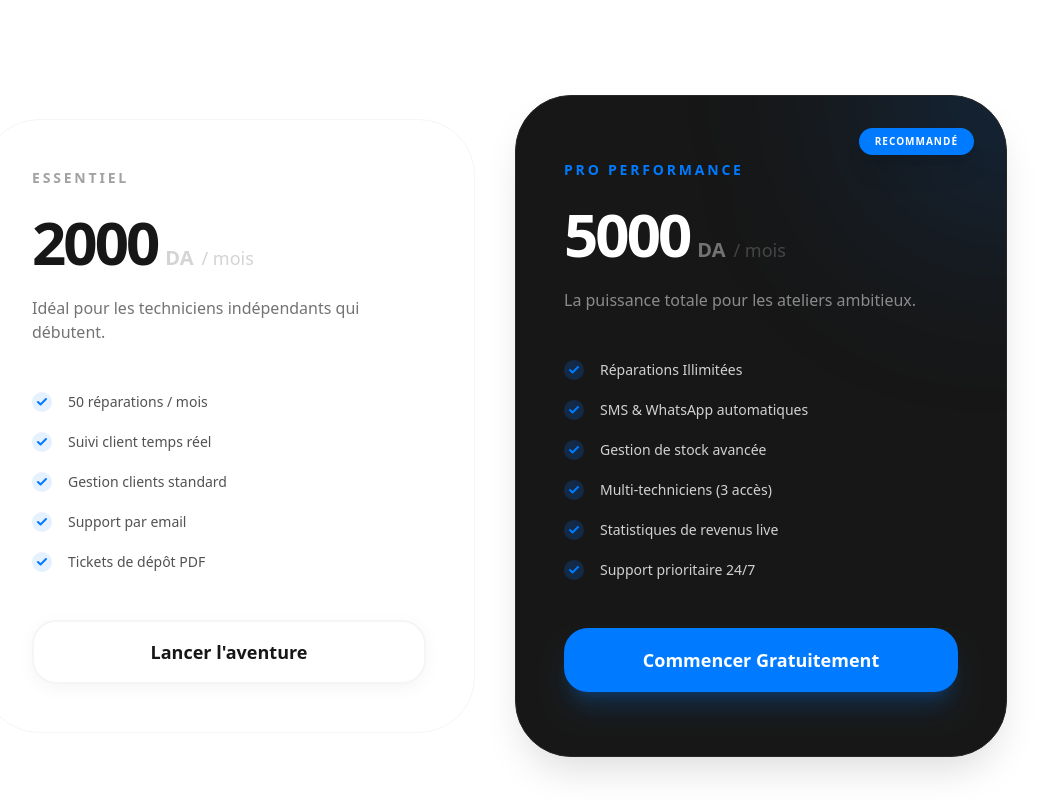
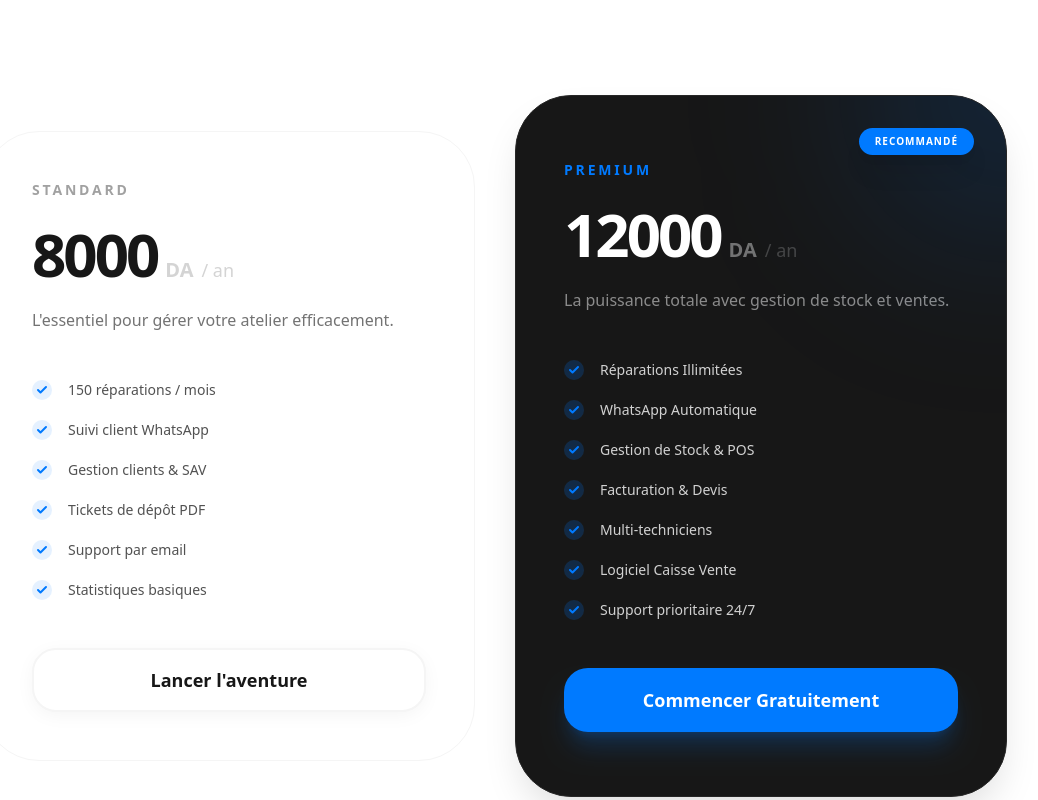
Before and after one commit to Malmeu/jitone, a Next.js app: page / in a window 1280 px wide. Shown: the part 3494-4294 px from the top of the page, without its empty margins (145-1183 px from the left). Built offline with nearby package versions, Linux system fonts and the light colour scheme.

Commit message:
ajout pricing

```diff
--- a/app/dashboard/widget-config/page.tsx
+++ b/app/dashboard/widget-config/page.tsx
@@ -279,7 +279,7 @@ export default function WidgetConfigPage() {
                         </div>
                         <div>
                             <h4 className="text-2xl font-bold mb-2">URL Directe</h4>
-                            <p className="text-neutral-400 font-medium">Partagez ce lien par SMS ou Email.</p>
+                            <p className="text-neutral-400 font-medium">Partagez ce lien par WhatsApp ou Email.</p>
                         </div>
                     </div>
 
--- a/app/track/page.tsx
+++ b/app/track/page.tsx
@@ -32,7 +32,7 @@ export default function TrackSearchPage() {
                         Suivre ma réparation
                     </h1>
                     <p className="text-neutral-600">
-                        Entrez le code de suivi reçu par SMS ou email
+                        Entrez le code de suivi reçu par WhatsApp ou email
                     </p>
                 </div>
 
--- a/components/landing/Features.tsx
+++ b/components/landing/Features.tsx
@@ -21,7 +21,7 @@ const features = [
     {
         icon: Smartphone,
         title: "Notifications Smart",
-        description: "Envoyez des alertes automatiques par SMS et WhatsApp dès que l'appareil est prêt.",
+        description: "Envoyez des alertes automatiques par WhatsApp dès que l'appareil est prêt.",
         color: "bg-emerald-500",
         light: "bg-emerald-50"
     },
--- a/components/landing/Pricing.tsx
+++ b/components/landing/Pricing.tsx
@@ -7,33 +7,35 @@ import Link from 'next/link';
 
 const plans = [
     {
-        name: "Essentiel",
-        price: "2000",
+        name: "Standard",
+        price: "8000",
         currency: "DA",
-        period: "/ mois",
-        description: "Idéal pour les techniciens indépendants qui débutent.",
+        period: "/ an",
+        description: "L'essentiel pour gérer votre atelier efficacement.",
         features: [
-            "50 réparations / mois",
-            "Suivi client temps réel",
-            "Gestion clients standard",
+            "150 réparations / mois",
+            "Suivi client WhatsApp",
+            "Gestion clients & SAV",
+            "Tickets de dépôt PDF",
             "Support par email",
-            "Tickets de dépôt PDF"
+            "Statistiques basiques"
         ],
         cta: "Lancer l'aventure",
         popular: false
     },
     {
-        name: "Pro Performance",
-        price: "5000",
+        name: "Premium",
+        price: "12000",
         currency: "DA",
-        period: "/ mois",
-        description: "La puissance totale pour les ateliers ambitieux.",
+        period: "/ an",
+        description: "La puissance totale avec gestion de stock et ventes.",
         features: [
             "Réparations Illimitées",
-            "SMS & WhatsApp automatiques",
-            "Gestion de stock avancée",
-            "Multi-techniciens (3 accès)",
-            "Statistiques de revenus live",
+            "WhatsApp Automatique",
+            "Gestion de Stock & POS",
+            "Facturation & Devis",
+            "Multi-techniciens",
+            "Logiciel Caisse Vente",
             "Support prioritaire 24/7"
         ],
         cta: "Commencer Gratuitement",
```
